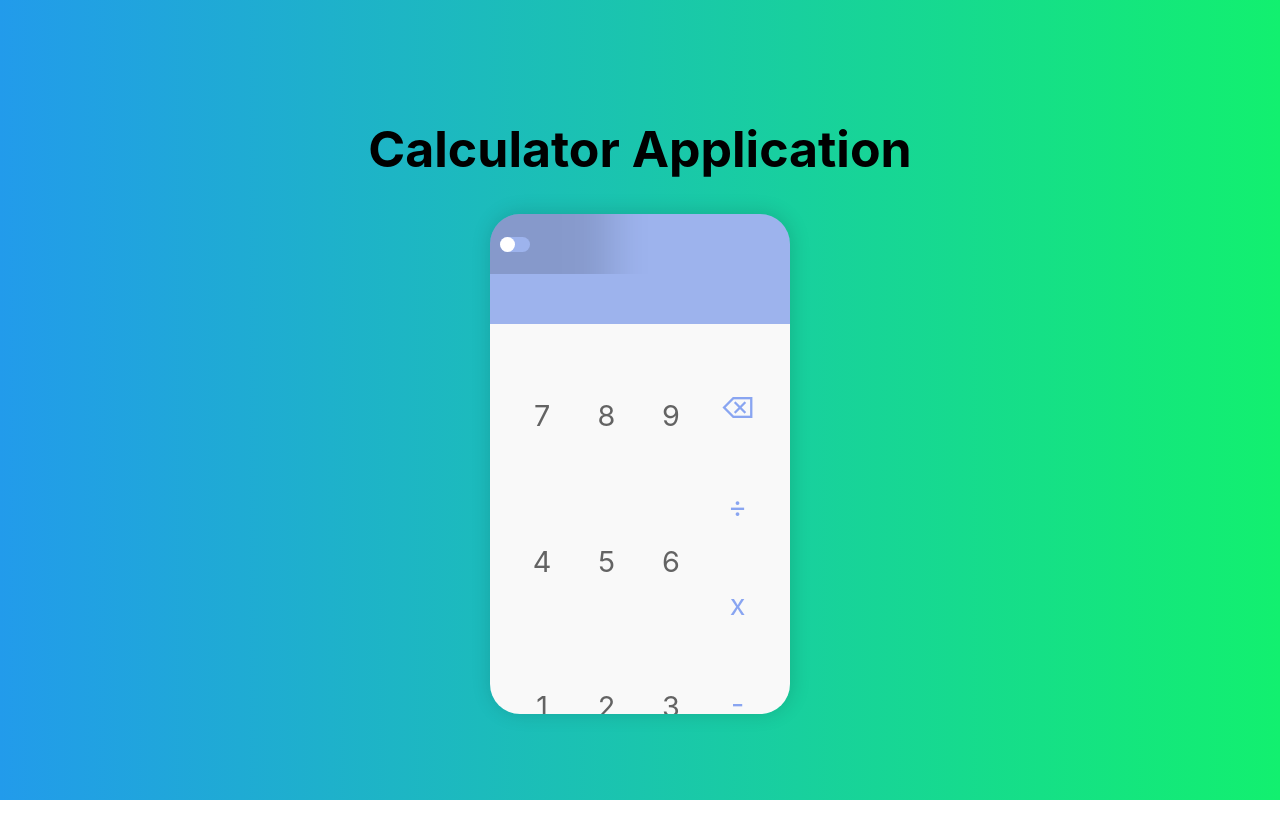
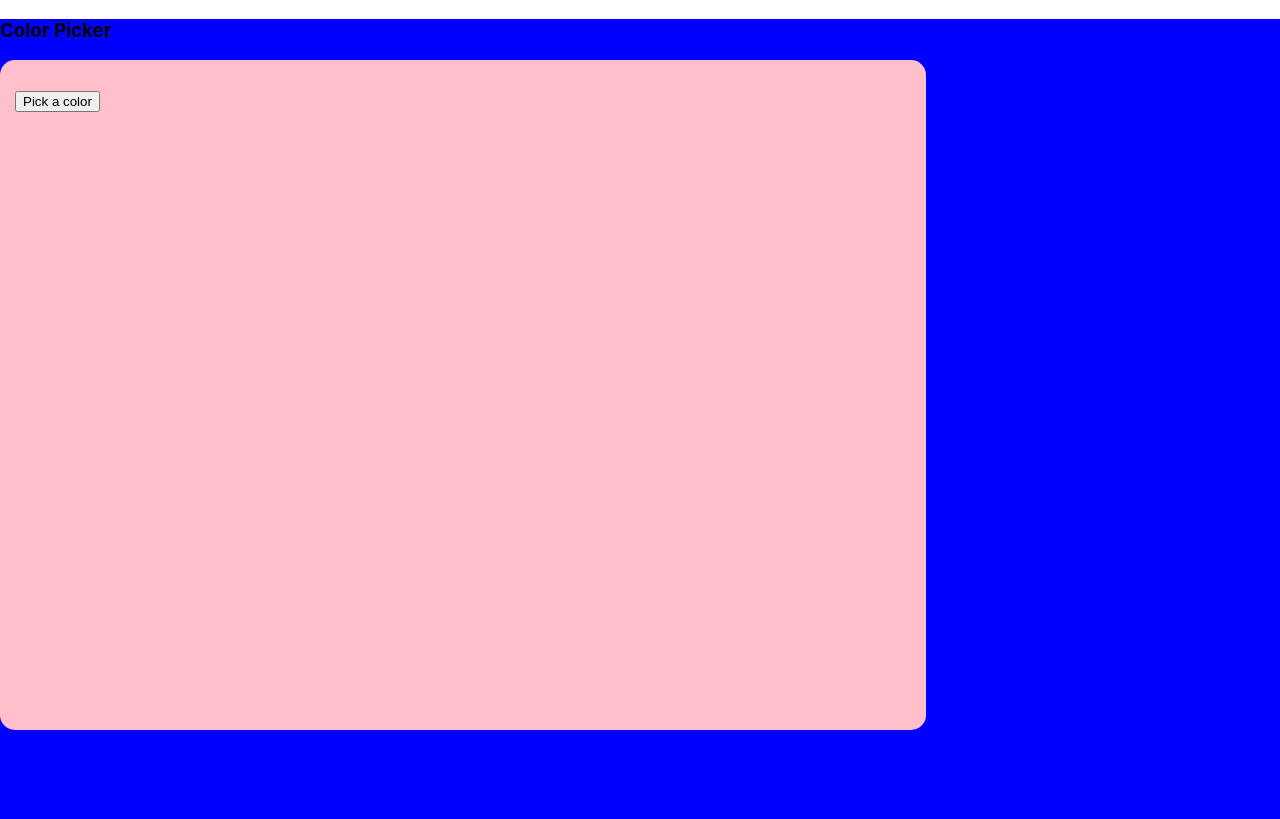
Before and after one commit to MadhavProj/Portfolio, a React (Create React App) app: page / in a window 1280 px wide. Built offline with nearby package versions, Linux system fonts and the light colour scheme.

Commit message:
first commit

```diff
--- a/src/App.css
+++ b/src/App.css
@@ -1,94 +1,4 @@
-.app {
-  --bg-color-1: #9db3ed;
-  --bg-color-2: #f9f9f9;
-  --text-color-1: #0b1537;
-  --text-color-2: #636363;
-  display: flex;
-  flex-direction: column;
+.App {
+  background-color: blue;
+  min-height: 100vh;
 }
-
-.calcapp {
-  font-size: 50px;
-  margin-bottom: 15px;
-}
-
-.app[data-theme="dark"] {
-  --bg-color-1: #172d67;
-  --bg-color-2: #050c26;
-  --text-color-1: #fbfcfc;
-  --text-color-2: #bbbcbc;
-}
-
-.custom-scroll::-webkit-scrollbar {
-  height: 5px;
-  width: 5px;
-}
-
-.custom-scroll::-webkit-scrollbar-track {
-  background-color: transparent;
-}
-
-.custom-scroll::-webkit-scrollbar-thumb {
-  background-color: rgba(0, 0, 0, 0.14);
-}
-
-.custom-scroll::-webkit-scrollbar-thumb:hover {
-  background-color: grey;
-}
-
-.app {
-  background: linear-gradient(90deg, #229beb, #12f06f);
-  min-height: 100vh;
-  display: flex;
-  justify-content: center;
-  align-items: center;
-}
-
-.app_calculator {
-  height: 500px;
-  width: 300px;
-  border-radius: 30px;
-  box-shadow: 1px -1px 20px rgba(0, 0, 0, 0.15);
-  position: relative;
-  overflow: hidden;
-  display: flex;
-  flex-direction: column;
-}
-
-.app_calculator_navbar {
-  overflow: hidden;
-  position: absolute;
-  top: 0;
-  left: 0;
-  width: 100%;
-  background-color: transparent;
-  min-height: 40px;
-  padding: 10px;
-  display: flex;
-  gap: 10px;
-  align-items: center;
-}
-
-.app_calculator_navbar img {
-  height: 24px;
-  width: 24px;
-}
-
-.app_calculator_navbar_toggle {
-  height: 15px;
-  width: 30px;
-  border-radius: 30px;
-  box-shadow: 1px 1px 40px 80px rgba(0, 0, 0, 0.14);
-}
-
-.app_calculator_navbar_toggle_circle {
-  height: 15px;
-  width: 15px;
-  border-radius: 50%;
-  background-color: white;
-  transition: 300ms;
-}
-
-.app_calculator_navbar_toggle_circle_active {
-  margin-left: 15px;
-}
--- a/src/App.js
+++ b/src/App.js
@@ -1,123 +1,37 @@
-import React, { useEffect, useState } from "react";
-
-import Header from "./components/Header";
-import KeyPad from "./components/KeyPad";
-
 import "./App.css";
-const usedKeyCodes = [
-  48, 49, 50, 51, 52, 53, 54, 55, 56, 57, 96, 97, 98, 99, 100, 101, 102, 103,
-  104, 105, 8, 13, 190, 187, 189, 191, 56, 111, 106, 107, 109,
-];
-const numbers = ["0", "1", "2", "3", "4", "5", "6", "7", "8", "9"];
-const operators = ["-", "+", "*", "/"];
+import { Picker } from "./components/Picker";
 
 function App() {
-  const [isDarkMode, setIsDarkMode] = useState(
-    JSON.parse(localStorage.getItem("calculator-app-mode")) || false
-  );
-  const [expression, setExpression] = useState("");
-  const [result, setResult] = useState("");
-  const [history, setHistory] = useState(
-    JSON.parse(localStorage.getItem("calculator-app-history")) || []
-  );
-
-  const handleKeyPress = (keyCode, key) => {
-    if (!keyCode) return;
-    if (!usedKeyCodes.includes(keyCode)) return;
-
-    if (numbers.includes(key)) {
-      if (key === "0") {
-        if (expression.length === 0) return;
-      }
-      calculateResult(expression + key);
-      setExpression(expression + key);
-      // console.log("Number")
-    } else if (operators.includes(key)) {
-      if (!expression) {
-        return;
-      }
-
-      const lastChar = expression.slice(-1);
-      if (operators.includes(lastChar)) {
-        return;
-      }
-      if (lastChar === ".") {
-        return;
-      }
-
-      setExpression(expression + key);
-      // console.log("operator")
-    } else if (keyCode === ".") {
-      if (!expression) return;
-      const lastChar = expression.slice(-1);
-      if (!numbers.includes(lastChar)) return;
-      setExpression(expression + key);
-    } else if (keyCode === 8) {
-      if (!expression) return;
-      calculateResult(expression.slice(0, -1));
-      setExpression(expression.slice(0, -1));
-      // console.log("backspace")
-    } else if (keyCode === 13) {
-      if (!expression) return;
-      calculateResult(expression);
-      const tempHistory = [...history];
-      if (tempHistory.length > 20) {
-        tempHistory = tempHistory.splice(0, 1);
-      }
-      tempHistory.push(expression);
-      setHistory(tempHistory);
-      // console.log("enter")
-    }
-  };
-
-  const calculateResult = (exp) => {
-    if (!exp) {
-      setResult("");
-      return;
-    }
-    const lastChar = exp.slice(-1);
-    if (!numbers.includes(lastChar)) {
-      exp = exp.slice(0, -1);
-    }
-
-    const answer = eval(exp).toFixed(2) + "";
-    setResult(answer);
-  };
-
-  useEffect(() => {
-    localStorage.setItem("calculator-app-mode", JSON.stringify(isDarkMode));
-  }, [isDarkMode]);
-
-  useEffect(() => {
-    localStorage.setItem("calculator-app-history", JSON.stringify(history));
-  }, [history]);
-
   return (
-    <div
-      className="app"
-      tabIndex="0"
-      onKeyDown={(event) => handleKeyPress(event.keyCode, event.key)}
-      data-theme={isDarkMode ? "dark" : ""}
-    >
-      <h1 className="calcapp">Calculator Application</h1>
-      <br />
-      <div className="app_calculator">
-        <div className="app_calculator_navbar">
-          <div
-            className="app_calculator_navbar_toggle"
-            onClick={() => setIsDarkMode(!isDarkMode)}
-          >
-            <div
-              className={`app_calculator_navbar_toggle_circle ${
-                isDarkMode ? "app_calculator_navbar_toggle_circle_active" : ""
-              }`}
-            ></div>
-          </div>
-        </div>
-
-        <Header expression={expression} result={result} history={history} />
-        <KeyPad handleKeyPress={handleKeyPress} />
-      </div>
+    <div className="App">
+      <Picker
+        colors={[
+          "red",
+          "blue",
+          "green",
+          "yellow",
+          "purple",
+          "orange",
+          "pink",
+          "cyan",
+          "brown",
+          "gray",
+          "black",
+          "white",
+          "violet",
+          "indigo",
+          "teal",
+          "magenta",
+          "olive",
+          "maroon",
+          "navy",
+          "lime",
+          "fuchsia",
+          "aqua",
+          "silver",
+          "gold",
+        ]}
+      />
     </div>
   );
 }
--- /dev/null
+++ b/src/components/Picker.js
@@ -0,0 +1,42 @@
+import React, { useState } from "react";
+import "./styles.css";
+
+export function Picker(props) {
+  const [displayColors, setDisplayColors] = useState(false);
+  const [bgColor, setBgColor] = useState("pink");
+
+  const handleClick = () => {
+    setDisplayColors(true);
+  };
+
+  const handleColor = (color) => {
+    setBgColor(color);
+    setDisplayColors(false);
+  };
+  return (
+    <div className="container pt-4">
+      <h3 className="text-center fw-bolder">Color Picker</h3>
+      <div
+        style={{ backgroundColor: bgColor }}
+        className="display m-auto d-flex flex-column align-items-center justify-content-center mb-5"
+      >
+        <div className="d-flex flex-wrap justify-content-center color-bar">
+          {displayColors &&
+            props.colors.map((color, index) => (
+              <div
+                key={index}
+                className="color-box"
+                style={{ backgroundColor: color }}
+                onClick={() => {
+                  handleColor(color);
+                }}
+              ></div>
+            ))}
+        </div>
+        <button className="btn btn-success button" onClick={handleClick}>
+          Pick a color
+        </button>
+      </div>
+    </div>
+  );
+}
--- /dev/null
+++ b/src/components/styles.css
@@ -0,0 +1,19 @@
+.display {
+  width: 70%;
+  height: 80vh;
+  border-radius: 15px;
+  padding: 15px;
+}
+
+.color-bar {
+  display: flex;
+  flex-wrap: wrap;
+  flex: row;
+  margin-bottom: 15px;
+}
+
+.color-box {
+  width: 30px;
+  height: 30px;
+  margin: 5px;
+}
```
